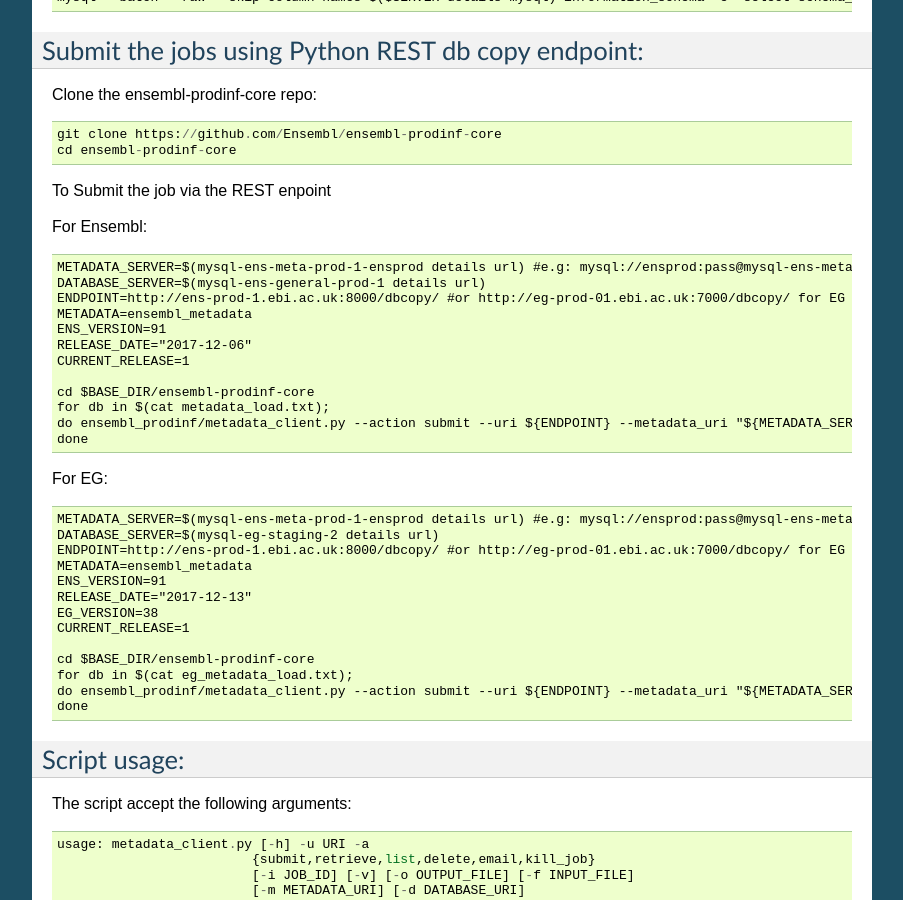
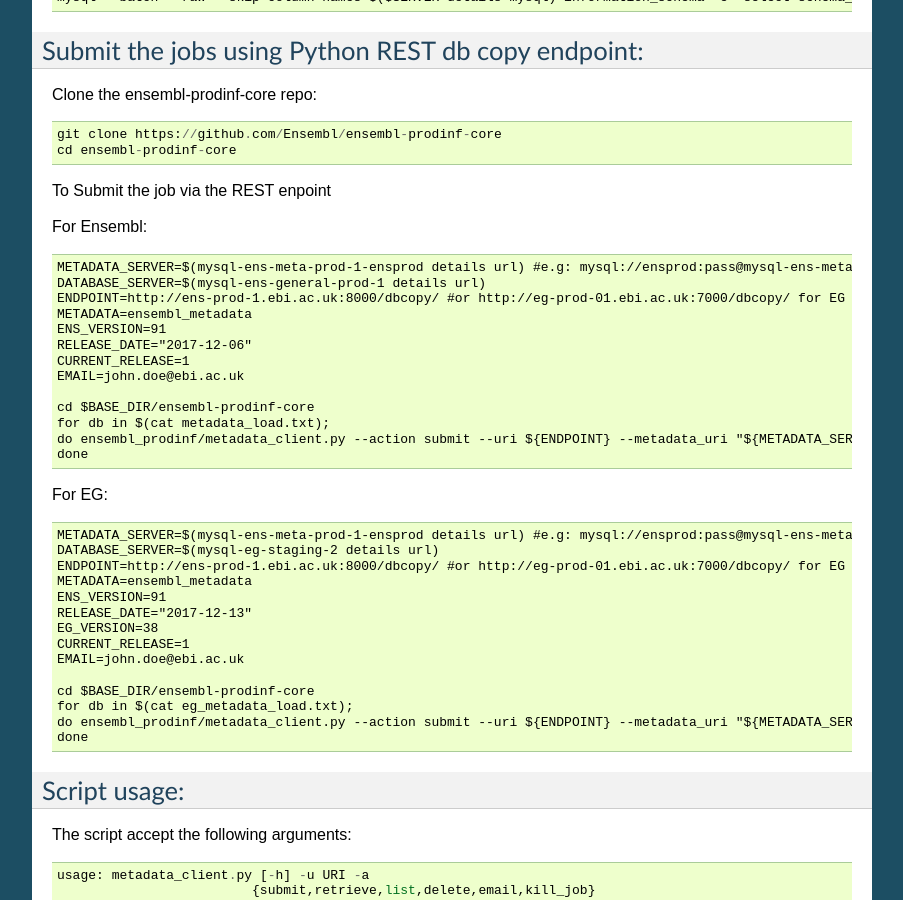
Before and after one commit to Ensembl/ensembl-prodinf-datachecks, a Sphinx documentation site: the page built from docs/bulk_metadata_load.rst, in a window 1280 px wide and 900 px high, scrolled down 644 px. Shown: the whole window, without its empty margins (198-1101 px from the left). Built offline with Sphinx 7.4.7, drawn with Linux system fonts in a browser that asks for light colours.

Commit message:
Added email as it's a required parameter

```diff
--- a/docs/bulk_metadata_load.rst
+++ b/docs/bulk_metadata_load.rst
@@ -50,10 +50,11 @@ For Ensembl:
   ENS_VERSION=91
   RELEASE_DATE="2017-12-06"
   CURRENT_RELEASE=1
+  EMAIL=john.doe@ebi.ac.uk
 
   cd $BASE_DIR/ensembl-prodinf-core
   for db in $(cat metadata_load.txt);
-  do ensembl_prodinf/metadata_client.py --action submit --uri ${ENDPOINT} --metadata_uri "${METADATA_SERVER}${METADATA}" --database_uri "${DATABASE_SERVER}${db}" --e_release ${ENS_VERSION} --release_date ${RELEASE_DATE} --current_release ${CURRENT_RELEASE};
+  do ensembl_prodinf/metadata_client.py --action submit --uri ${ENDPOINT} --metadata_uri "${METADATA_SERVER}${METADATA}" --database_uri "${DATABASE_SERVER}${db}" --e_release ${ENS_VERSION} --release_date ${RELEASE_DATE} --current_release ${CURRENT_RELEASE} --email ${EMAIL};
   done
 
 For EG:
@@ -66,10 +67,11 @@ For EG:
   RELEASE_DATE="2017-12-13"
   EG_VERSION=38
   CURRENT_RELEASE=1
+  EMAIL=john.doe@ebi.ac.uk
 
   cd $BASE_DIR/ensembl-prodinf-core
   for db in $(cat eg_metadata_load.txt);
-  do ensembl_prodinf/metadata_client.py --action submit --uri ${ENDPOINT} --metadata_uri "${METADATA_SERVER}${METADATA}" --database_uri "${DATABASE_SERVER}${db}" --e_release ${ENS_VERSION} --release_date ${RELEASE_DATE} --current_release ${CURRENT_RELEASE} --eg_release ${EG_VERSION};
+  do ensembl_prodinf/metadata_client.py --action submit --uri ${ENDPOINT} --metadata_uri "${METADATA_SERVER}${METADATA}" --database_uri "${DATABASE_SERVER}${db}" --e_release ${ENS_VERSION} --release_date ${RELEASE_DATE} --current_release ${CURRENT_RELEASE} --eg_release ${EG_VERSION} --email ${EMAIL};
   done
 
 
```
